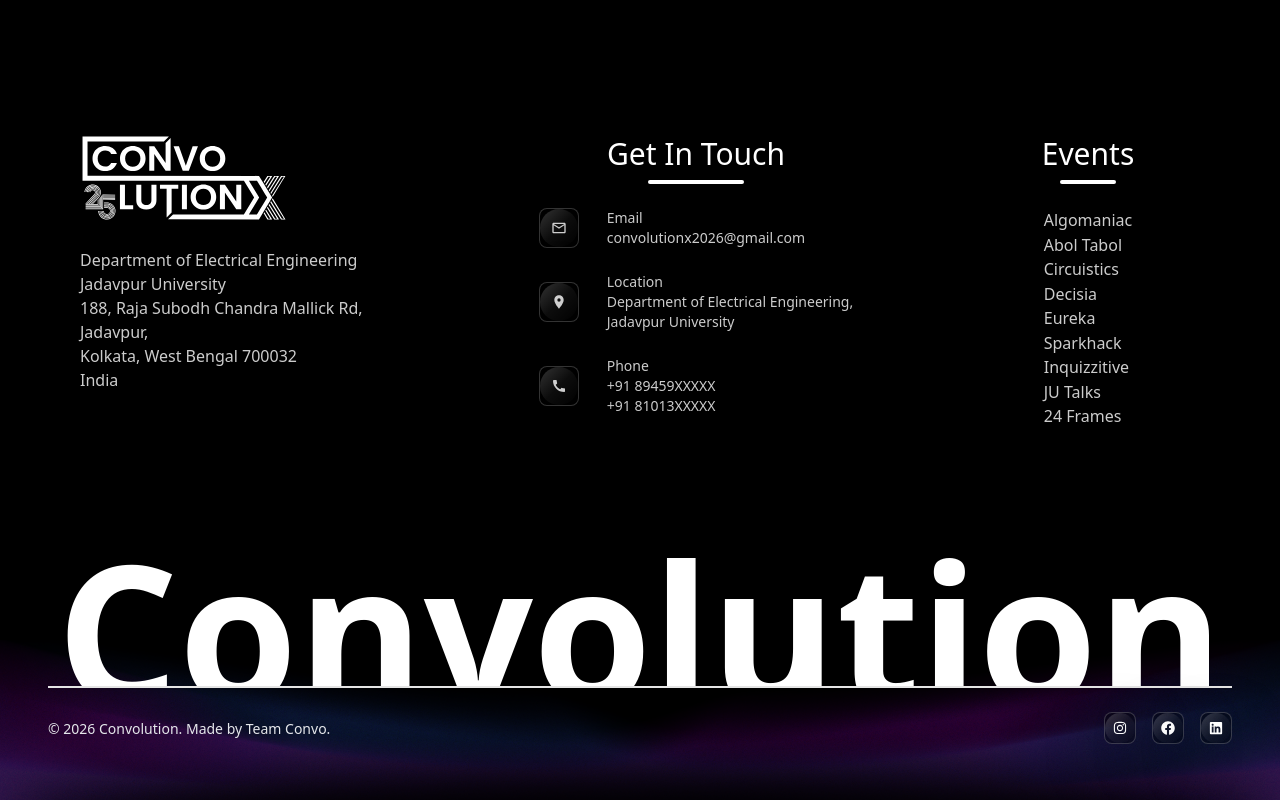
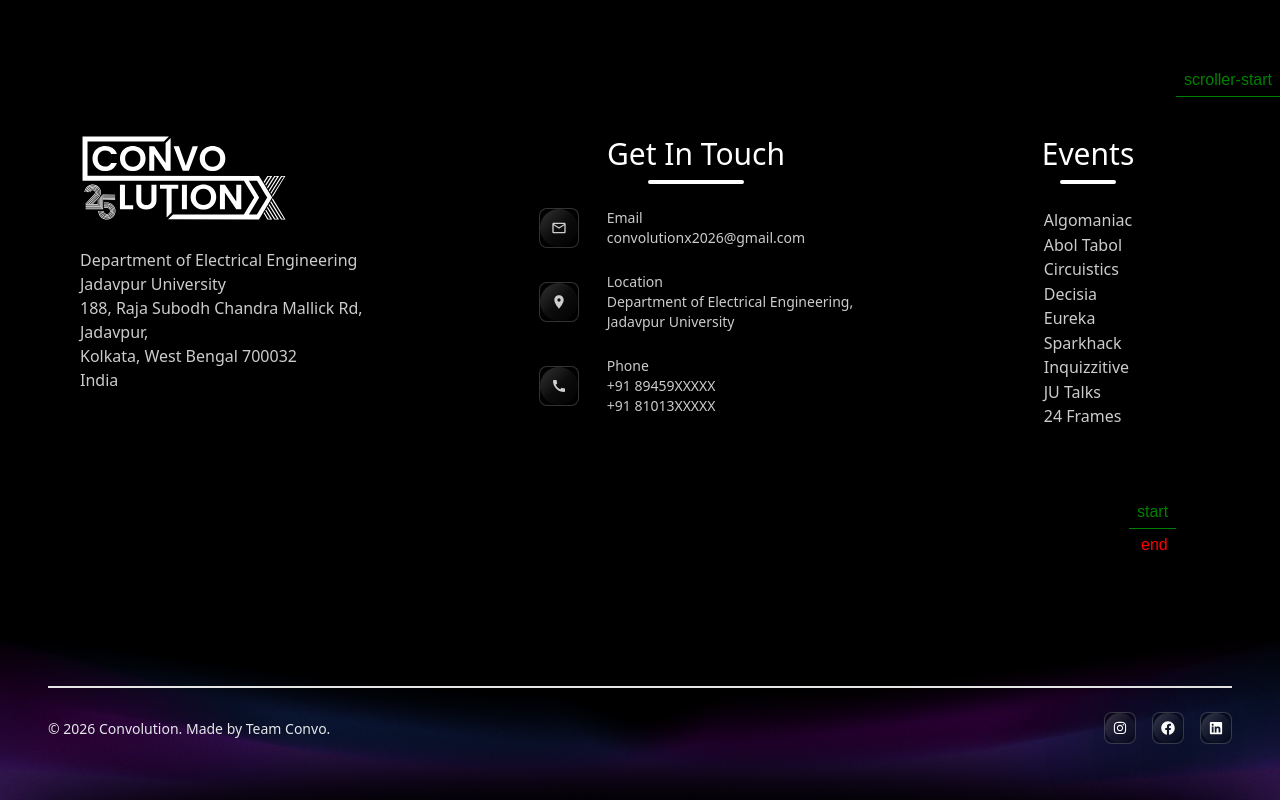
Before and after one commit to skmdJeesan/Convolution-XI, a Next.js app: page / in a window 1280 px wide. Shown: the part 704-1504 px from the top of the page. Built offline with nearby package versions, Linux system fonts and the light colour scheme.

Commit message:
Added wavy Text Animation with Scroll in foorer

```diff
--- a/src/components/Footer.tsx
+++ b/src/components/Footer.tsx
@@ -1,3 +1,4 @@
+'use client'
 import Link from 'next/link';
 import { FaInstagram } from "react-icons/fa6";
 import { FaFacebook } from "react-icons/fa";
@@ -5,6 +6,8 @@ import { FaLinkedin } from "react-icons/fa";
 import Image from 'next/image';
 import ConvoLogo from "@/assets/images/CovoSvg.svg";
 import { MdCall, MdLocationOn, MdOutlineEmail } from "react-icons/md";
+import { useEffect, useState } from 'react';
+import { useWaveText } from '@/hooks/useWaveText';
 
 const events = [
   { name: "Algomaniac", href: "/event/algomaniac" },
@@ -19,6 +22,20 @@ const events = [
 ];
 
 function Footer() {
+  const { ref, breakTheText } = useWaveText({
+    scrub: 2,
+    yoyo: false,
+    markers: true
+  });
+  const [text, setText] = useState("Convolution");
+
+  useEffect(() => {
+    if (ref.current) {
+      ref.current.setAttribute('data-text', text);
+      breakTheText();
+    }
+  }, [text, breakTheText]);
+
   return (
     <div id='contact' className='footer relative min-h-[85vh] bg-black flex flex-col px-4 md:px-8 lg:px-12 py-4 md:py-6 lg:py-8'>
 
@@ -79,7 +96,7 @@ function Footer() {
           <span className="h-1 w-10 md:w-14 mt-2 rounded-full bg-white"></span>
           <ul className="mt-4 md:mt-6 [&>*]:eventLinks flex flex-row flex-wrap gap-2 md:gap-[0.5px] md:flex-col justify-center md:justify-start">
             {events.map((event, index) => (
-                <li key={index} className="hover:scale-105 hover:text-purple-400 text-sm md:text-sm lg:text-base  md:text-left text-white/80 shrink-0">
+                <li key={index} className="hover:scale-105 hover:text-purple-400 text-sm md:text-sm lg:text-base md:text-left text-white/80 shrink-0">
                   <Link href={event.href}>{event.name}</Link>
                 </li>
             ))}
@@ -88,7 +105,7 @@ function Footer() {
       </div>
 
       <div className='middle h-[12vh] md:h-[15vh] lg:h-[20vh] w-full border-b-2 flex justify-center overflow-clip relative z-10'>
-        <h1 className='text-[15vw] md:text-[12vw] lg:text-[15vw] text-white font-bold absolute -bottom-4 md:-bottom-6 lg:-bottom-10 leading-none'>Convolution</h1>
+        <h1 ref={ref as React.RefObject<HTMLHeadingElement>} className='text-[15vw] md:text-[12vw] lg:text-[16vw] text-white tracking-tight font-bold absolute -bottom-4 md:-bottom-6 lg:-bottom-14 leading-none'>{text}</h1>
       </div>
 
       <div className='bottom h-auto md:h-[10vh] w-full flex flex-col md:flex-row items-center justify-between gap-4 md:gap-2 relative z-10 py-4 md:py-0'>
@@ -104,7 +121,7 @@ function Footer() {
         <Image src='/page-bottom.jpg' alt='footer' fill className='object-cover'/>
       </div>
     </div>
-  )
+  );
 }
 
-export default Footer
+export default Footer;
--- a/src/components/WaveText.tsx
+++ /dev/null
@@ -1,94 +0,0 @@
-'use client'
-import React, { useRef, useEffect } from 'react';
-import gsap from 'gsap';
-
-interface WaveTextProps {
-  text: string;
-  className?: string;
-}
-
-export const WaveText: React.FC<WaveTextProps> = ({ text, className = '' }) => {
-  const h1Ref = useRef<HTMLHeadingElement>(null);
-  const boxRef = useRef<HTMLDivElement>(null);
-
-  // Break text into individual span elements
-  const breakTheText = (element: HTMLHeadingElement) => {
-    const h1Text = element.textContent || '';
-    const splitText = h1Text.split('');
-    const clutter = splitText
-      .map((char) => `<span>${char}</span>`)
-      .join('');
-    element.innerHTML = clutter;
-  };
-
-  // Wave animation effect
-  const waveTextAnimation = () => {
-    if (!h1Ref.current) return;
-
-    const h1 = h1Ref.current;
-    const originalText = h1.getAttribute('data-text') || h1.textContent;
-
-    if (!h1.getAttribute('data-text')) {
-      h1.setAttribute('data-text', originalText || '');
-    }
-
-    h1.textContent = originalText;
-    breakTheText(h1);
-
-    const spans = h1.querySelectorAll('span') as NodeListOf<HTMLSpanElement>;
-
-    // Kill existing animations
-    gsap.killTweensOf(spans);
-
-    // Animate each character
-    spans.forEach((span, i) => {
-      const distance = Math.abs(i);
-      const delay = distance * 0.08;
-
-      // Y position and opacity animation
-      gsap.from(span, {
-        y: 60,
-        opacity: 0,
-        duration: 0.7,
-        delay: delay,
-        ease: 'back.out(1.5)',
-        overwrite: 'auto',
-      });
-
-      // Rotation animation
-      gsap.from(span, {
-        rotationX: 90,
-        duration: 0.7,
-        delay: delay,
-        ease: 'power2.out',
-        overwrite: 'auto',
-      });
-    });
-  };
-
-  useEffect(() => {
-    if (h1Ref.current) {
-      h1Ref.current.setAttribute('data-text', text);
-      breakTheText(h1Ref.current);
-    }
-  }, [text]);
-
-  const handleMouseEnter = () => {
-    waveTextAnimation();
-  };
-
-  return (
-    <div
-      ref={boxRef}
-      className={`cursor-pointer px-10 py-5 bg-white/10 border-2 border-white/30 rounded-lg transition-all duration-300 hover:bg-white/20 hover:border-white/50 hover:-translate-y-1 hover:shadow-lg backdrop-blur-md ${className}`}
-      onMouseEnter={handleMouseEnter}
-    >
-      <h1
-        ref={h1Ref}
-        className="text-5xl font-bold text-white tracking-tight whitespace-nowrap leading-none m-0"
-      >
-        {text}
-      </h1>
-    </div>
-  );
-};
--- /dev/null
+++ b/src/hooks/useWaveText.tsx
@@ -0,0 +1,132 @@
+'use client';
+
+import React, { useRef, useCallback, useEffect } from 'react';
+import gsap from 'gsap';
+import { ScrollTrigger } from 'gsap/ScrollTrigger';
+
+// Register ScrollTrigger plugin
+gsap.registerPlugin(ScrollTrigger);
+
+interface UseWaveTextProps {
+  scrub?: number | boolean;
+  yoyo?: boolean;
+  markers?: boolean;
+}
+
+interface UseWaveTextReturn {
+  ref: React.RefObject<HTMLElement | null>;
+  breakTheText: () => void;
+}
+
+// Custom hook for Animation triggers and syncs with scroll - wavy pop-up effect
+
+export const useWaveText = (options: UseWaveTextProps = {}): UseWaveTextReturn => {
+  const ref = useRef<HTMLElement>(null);
+  const { scrub = 1, yoyo = false, markers = false } = options;
+  const isInitialized = useRef(false);
+
+  const breakTheText = useCallback(() => {
+    if (!ref.current) return;
+
+    const element = ref.current;
+    const h1Text = element.getAttribute('data-text') || element.textContent || '';
+    const splitText = h1Text.split('');
+    const clutter = splitText
+      .map((char) => `<span style="display: inline-block;">${char}</span>`)
+      .join('');
+    element.innerHTML = clutter;
+  }, []);
+
+  const waveTextAnimation = useCallback(() => {
+    if (!ref.current) return;
+
+    const element = ref.current;
+    const spans = element.querySelectorAll('span') as NodeListOf<HTMLSpanElement>;
+
+    if (spans.length === 0) return;
+
+    // Kill existing animations
+    gsap.killTweensOf(spans);
+
+    // Create timeline for synchronized animation
+    const tl = gsap.timeline({
+      scrollTrigger: {
+        trigger: element.parentElement, // Use parent div as trigger
+        start: 'top 100%',
+        end: 'top 40%',
+        scrub: scrub,
+        markers: markers,
+      },
+    });
+
+    // Animate each character with wave effect
+    spans.forEach((span, i) => {
+      const distance = Math.abs(i);
+      const delayFactor = distance * 0.05;
+
+      tl.from(
+        span,
+        {
+          y: 90,
+          opacity: 0,
+
+          rotationX: 90,
+          duration: 1,
+          ease: 'back.out(1.8)',
+          yoyo: yoyo,
+        },
+        delayFactor
+      );
+
+      tl.from(
+        span,
+        {
+          rotationZ: 0,
+          duration: 1,
+          ease: 'elastic.out(1, 0.5)',
+          yoyo: yoyo,
+        },
+        delayFactor
+      );
+    });
+  }, [scrub, yoyo, markers]);
+
+  // Initialize animation on mount
+  useEffect(() => {
+    if (!ref.current || isInitialized.current) return;
+
+    const element = ref.current;
+
+    // Store original text in data attribute
+    if (!element.getAttribute('data-text') && element.textContent) {
+      element.setAttribute('data-text', element.textContent);
+    }
+
+    // Break text on mount
+    breakTheText();
+    isInitialized.current = true;
+  }, [breakTheText]);
+
+  // Setup scroll animation
+  useEffect(() => {
+    if (!ref.current || !isInitialized.current) return;
+
+    const timeoutId = setTimeout(() => {
+      waveTextAnimation();
+    }, 100);
+
+    return () => {
+      clearTimeout(timeoutId);
+      ScrollTrigger.getAll().forEach((trigger) => {
+        if (trigger.trigger === ref.current?.parentElement) {
+          trigger.kill();
+        }
+      });
+    };
+  }, [waveTextAnimation]);
+
+  return {
+    ref,
+    breakTheText,
+  };
+};
```
